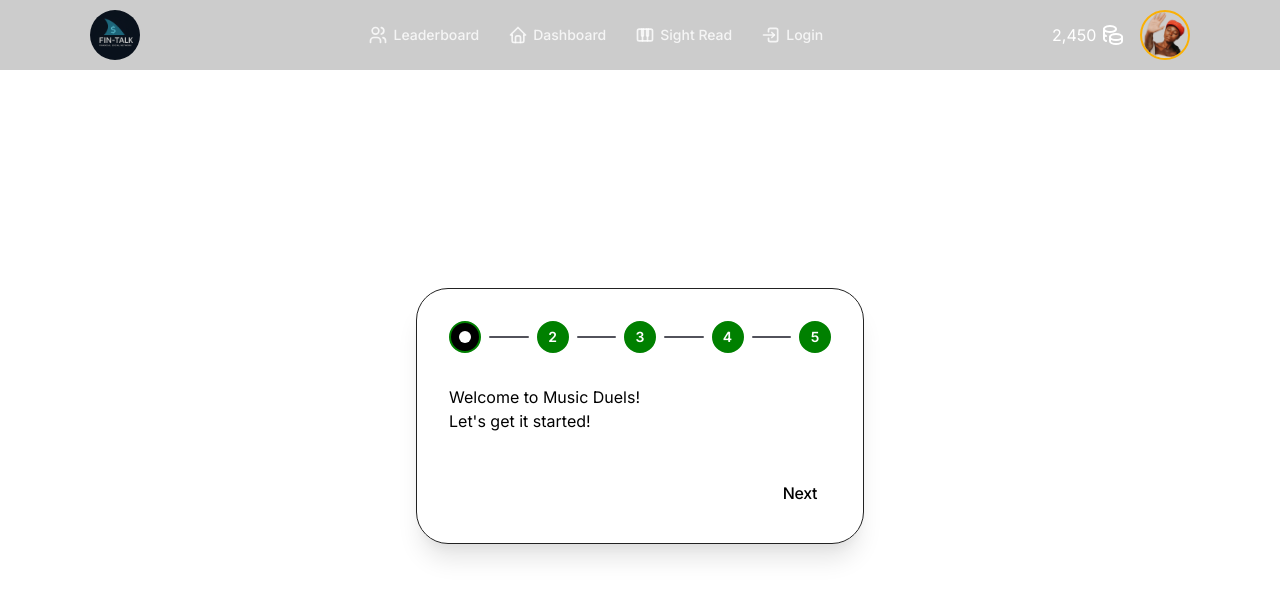
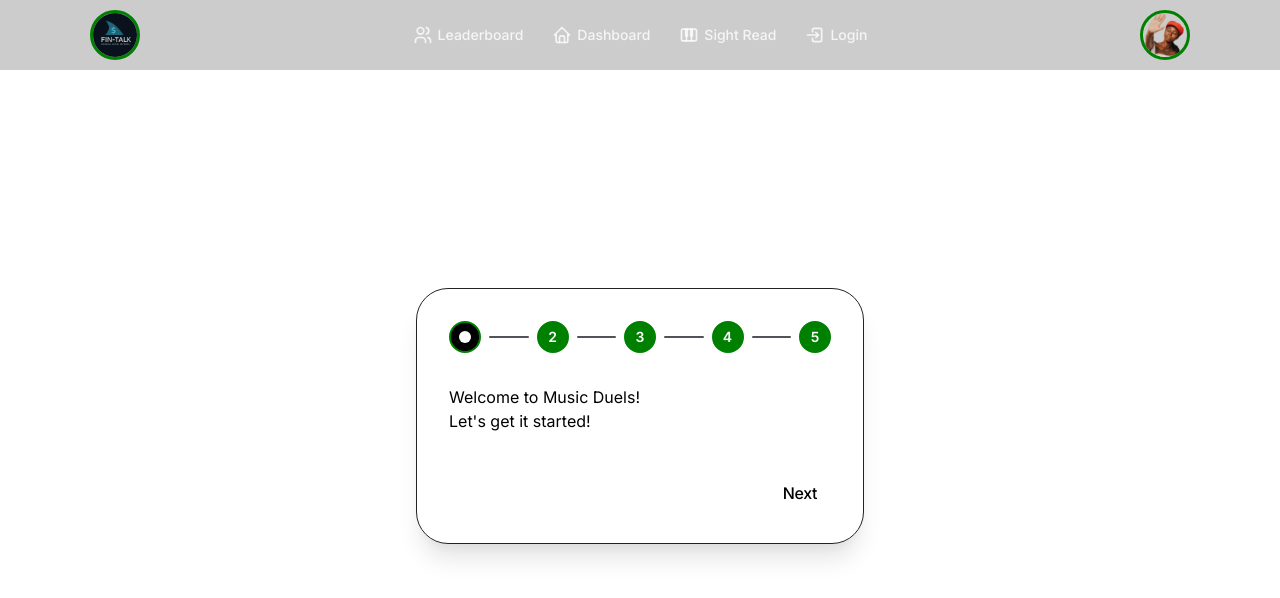
Before and after one commit to TomerDun/MusicDuels, a React (Vite) app in the folder Front/: page /register in a window 1280 px wide. Shown: the top 598 px of the page. Built offline with nearby package versions, Linux system fonts and the light colour scheme.

Commit message:
use active user in nav bar

```diff
--- a/Front/src/components/layout/Navbar/Navbar.module.css
+++ b/Front/src/components/layout/Navbar/Navbar.module.css
@@ -28,7 +28,7 @@
 
 .link:hover {
   cursor: pointer;
- color: white;
+  color: white;
   transition: color 150ms ease-in-out;
 }
 
@@ -44,5 +44,8 @@
 
 .image {
   height: 50px;
+  width: 50px;
+  object-fit: cover;
   border-radius: 50%;
+  border: 3px solid green;
 }
--- a/Front/src/components/layout/Navbar/Navbar.tsx
+++ b/Front/src/components/layout/Navbar/Navbar.tsx
@@ -1,21 +1,20 @@
 import { Burger, Container, Group, Image, Menu } from '@mantine/core';
 import { useDisclosure } from '@mantine/hooks';
-import { IconCoins, IconHome, IconLogin2, IconLogout2, IconUser,IconPiano, IconUsers } from '@tabler/icons-react';
+import { IconCoins, IconHome, IconLogin2, IconLogout2, IconPiano, IconUsers } from '@tabler/icons-react';
 import { observer } from 'mobx-react-lite';
 import { NavLink, useNavigate } from 'react-router';
 import finTalkLogo from '../../../assets/fin-talk-logo.png';
 import avatar from '../../../assets/avatar.png';
-// import { profileStore } from '../../stores/ProfileStore';
-// import { logoutUser } from '../../utils/apiUtils/authApiUtils';
 import { CustomNavLink } from './CustomNavLink';
 import classes from './Navbar.module.css';
+import { userStore } from '../../../stores/UserStore';
+import { onLogout } from '../../../utils/authUtils';
 
 export type Item = {
     link: string,
     label: string,
     icon: any
 }
-
 
 const links: Item[] = [
     { link: '/leaderboard', label: 'Leaderboard', icon: <IconUsers size={20} /> },
@@ -31,16 +30,18 @@ function Navbar() {
     const [opened, { toggle }] = useDisclosure(false);
     const navigate = useNavigate();
 
+    const activeUser = userStore.activeUser;
+
     function handleClick(link: string) {
         toggle();
         navigate(link);
     }
 
-    // // TODO: change redirect from login page to feed page
-    // async function handleLogout() {
-    //     await logoutUser();
-    //     profileStore.logoutProfile();
-    // }
+    // TODO: change redirect from login page to feed page
+    async function handleLogout() {
+        onLogout();
+        userStore.logoutUser();
+    }
 
     return (
         <header className={`${classes.header} bg-black/20 backdrop-blur-lg`}>
@@ -48,10 +49,7 @@ function Navbar() {
                 <Image
                     src={finTalkLogo}
                     alt="FinTalk Logo"
-                    h={50}
-                    w="auto"
-                    fit="contain"
-                    radius="50%"
+                    className={classes.image}
                 />
                 {/* full size menu */}
                 <Group gap={5} visibleFrom="xs">
@@ -61,27 +59,26 @@ function Navbar() {
                             item={link}
                             opened={opened} toggle={toggle} />
                     ))}
-                    {/* {profileStore.activeProfile */}
-                            {/* ? <div onClick={async () => await handleLogout()}> */}
-                                {/* <CustomNavLink item={logoutItem} opened={opened} toggle={toggle} /> */}
-                            {/* </div> */}
-                            {/* :  */}
+                    {userStore.activeUser
+                        ? <div onClick={async () => await handleLogout()}>
+                            <CustomNavLink item={logoutItem} opened={opened} toggle={toggle} />
+                        </div>
+                        :
                         <CustomNavLink item={loginItem} opened={opened} toggle={toggle} />
-                    {/* } */}
+                    }
                 </Group>
 
-                <Group gap={15} >
-                {/* <Group className={classes.itemContext} gap={10} > */}
-                    <Group gap={5}>2,450 <IconCoins /></Group>
+                <Group gap={15}>
+                    {activeUser &&
+                        <Group gap={5}>{activeUser.totalScore} <IconCoins /></Group>
+                    }
                     <NavLink to={'/profile'} title='profile'>
                         <Image
-                            src={avatar}
+                            src={activeUser?.profileImageUrl
+                                ? activeUser.profileImageUrl
+                                : avatar}
                             alt="Avatar Logo"
-                            h={50}
-                            w="auto"
-                            fit="contain"
-                            bd="2px solid yellow"
-                            radius="50%"
+                            className={classes.image}
                         />
                     </NavLink>
                 </Group>
@@ -105,7 +102,7 @@ function Navbar() {
                             >
                                 {link.label}
                             </Menu.Item>))}
-                        {/* {profileStore.activeProfile
+                        {userStore.activeUser
                             ? <Menu.Item
                                 key={logoutItem.label}
                                 leftSection={logoutItem.icon}
@@ -116,14 +113,14 @@ function Navbar() {
                             >
                                 {logoutItem.label}
                             </Menu.Item>
-                            : */}
+                            :
                             <Menu.Item
                                 key={loginItem.label}
                                 leftSection={loginItem.icon}
                                 onClick={() => handleClick(loginItem.link)}
                             >
                                 {loginItem.label}
-                        </Menu.Item>
+                            </Menu.Item>}
                     </Menu.Dropdown>
                 </Menu>
             </Container >
@@ -131,5 +128,4 @@ function Navbar() {
     );
 }
 
-export default Navbar
-// export default observer(Navbar)
+export default observer(Navbar)
```
Also changed, not shown: 1 other file (tests, documents, lock files or other folders). Lines whose indentation alone changed are shown as unchanged.
